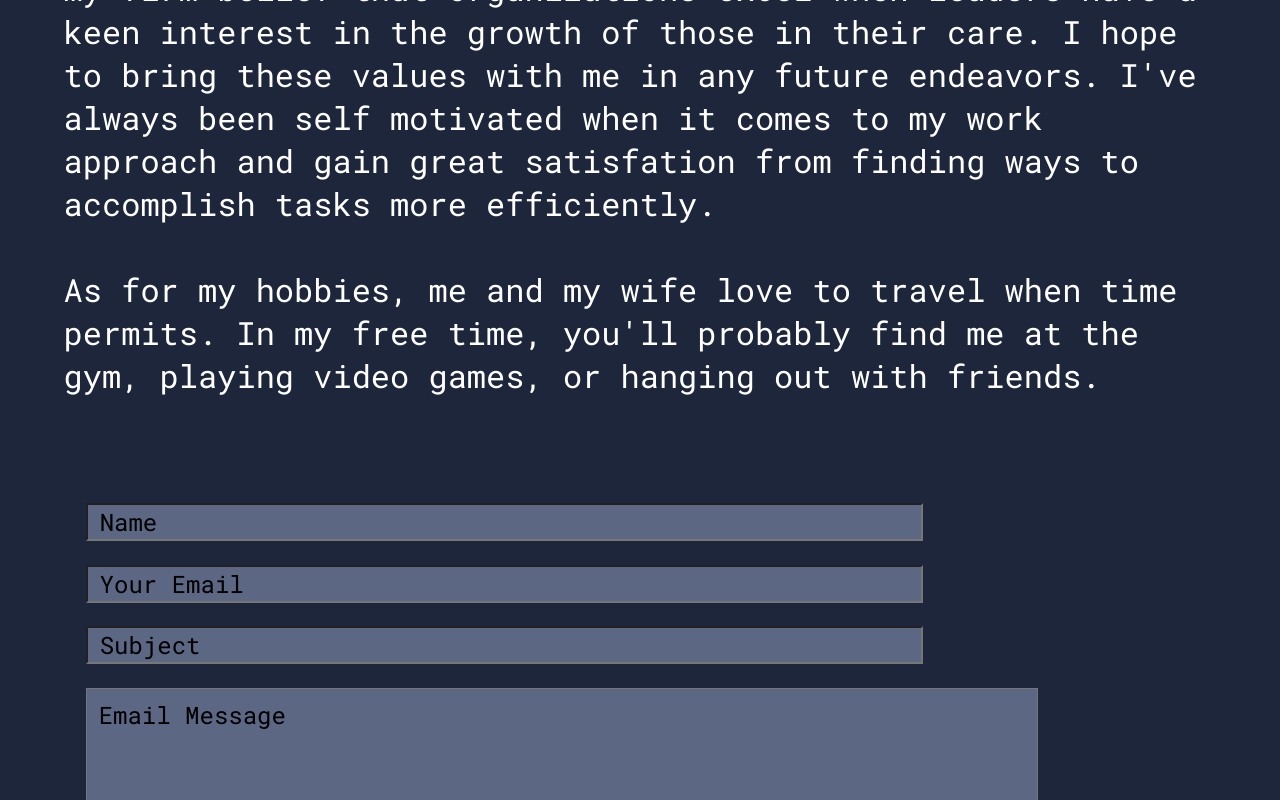
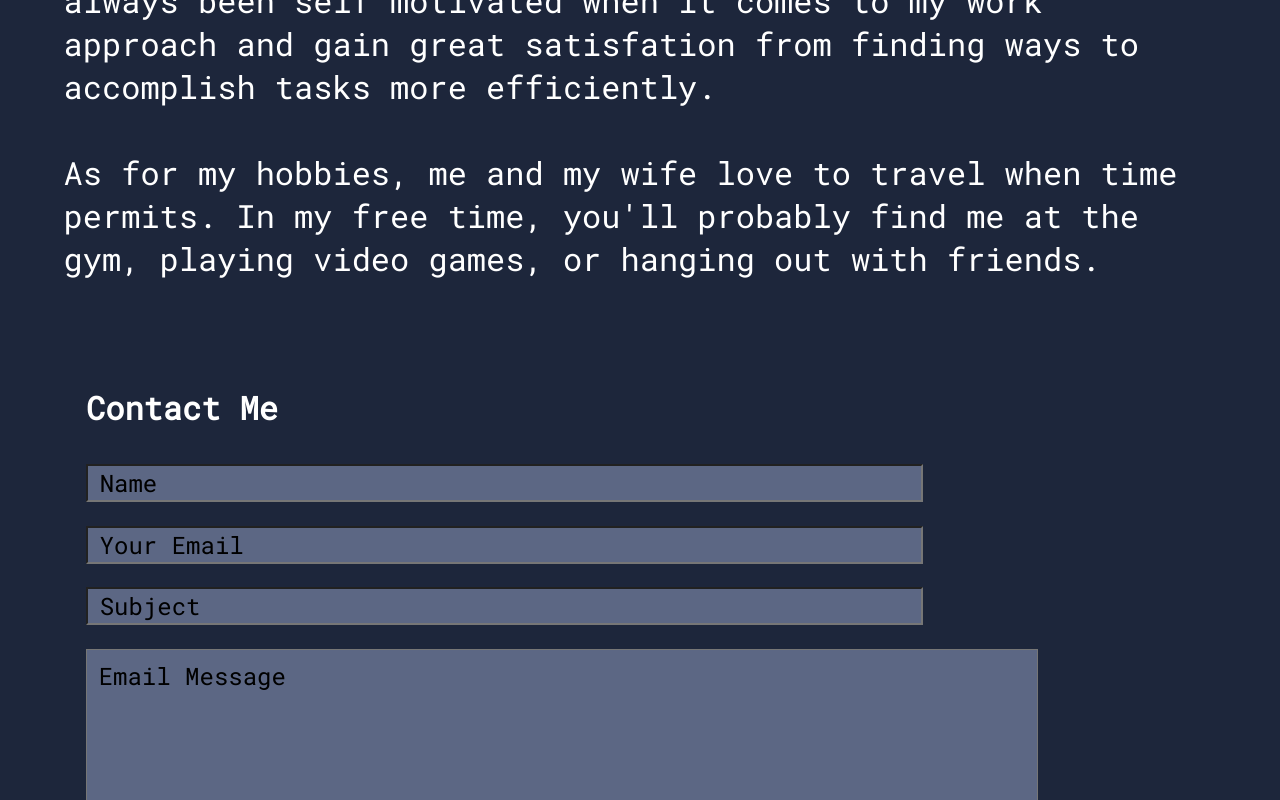
Before and after one commit to spark1eaf/portfolioWebsite, a React (Vite) app in the folder frontend/: page / in a window 1280 px wide. Shown: the part 1858-2658 px from the top of the page. Built offline with nearby package versions, Linux system fonts and the light colour scheme.

Commit message:
mobile enhancements

```diff
--- a/frontend/src/constants/constants.js
+++ b/frontend/src/constants/constants.js
@@ -12,6 +12,8 @@ As for my hobbies, me and my wife love to travel when time permits. In my free t
 
 //contact
 export const CONTACT_CLASS = `contact`;
+export const CONTACT_TITLE = `Contact Me`;
+
 
 //footer
 export const FOOTER_P1 = `All Rights Reserved`
--- a/frontend/src/main.css
+++ b/frontend/src/main.css
@@ -21,8 +21,8 @@ body {
     .intro{display: inline-flex;}
 
     .photo-self{
-        margin-left: 5%;
-        margin-right: 5%;
+        padding-left: 5%;
+        padding-right: 5%;
         margin-bottom: 10%;
         max-width: 50%;
         max-height: 60vh;
@@ -43,15 +43,35 @@ body {
         margin-left: auto;
         margin-right: auto;
         margin-bottom: 5%;
-        max-height: 100vh;
+        max-height: 85vh;
+    }
+
+    .body{
+        margin-left: 5%;
+        margin-right: 5%;
+        font-size: 2em;
+    }
+
+    .intro-title{font-size: 2.5em;}
+
+    .title{font-size: 2.5em;}
+}
+
+@media screen and (width < 615px){
+
+    .photo-self{
+        margin-bottom: 10%;
+        max-height: 70vh;
     }
 
     .body{
         text-align: left;
         margin-left: 5%;
         margin-right: 5%;
-        font-size: 2em;
+        font-size: 1.3em;
     }
+
+
 }
 
 .title{
@@ -87,16 +107,16 @@ body {
 .scroll-top{
     background-color: rgba(46, 48, 47, 0.856);
     color: #ffffff;
-    width: 20em;
+    width: 24%;
     height: 3vh;
     position: fixed;
     bottom: 5%;
-    left: 50%;
+    left: 38%
 }
 
 .contact h1{
     margin-left: 3%;
-    margin-bottom: 2%;
+    margin-bottom: 3%;
 }
 
 .contact button{
```
